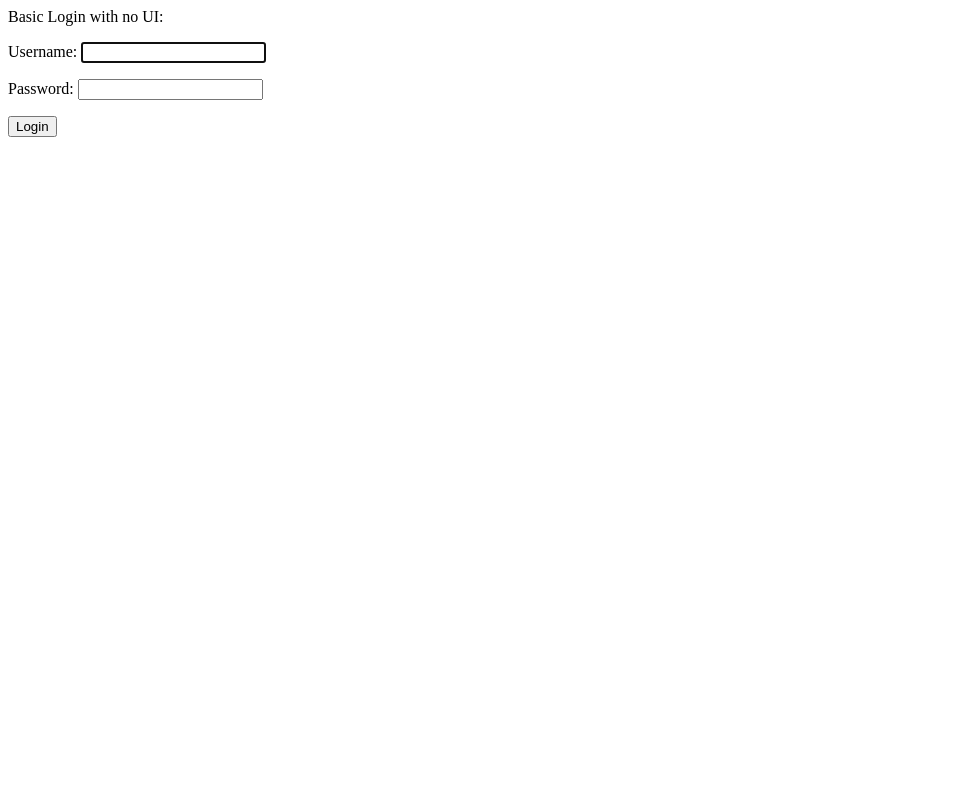
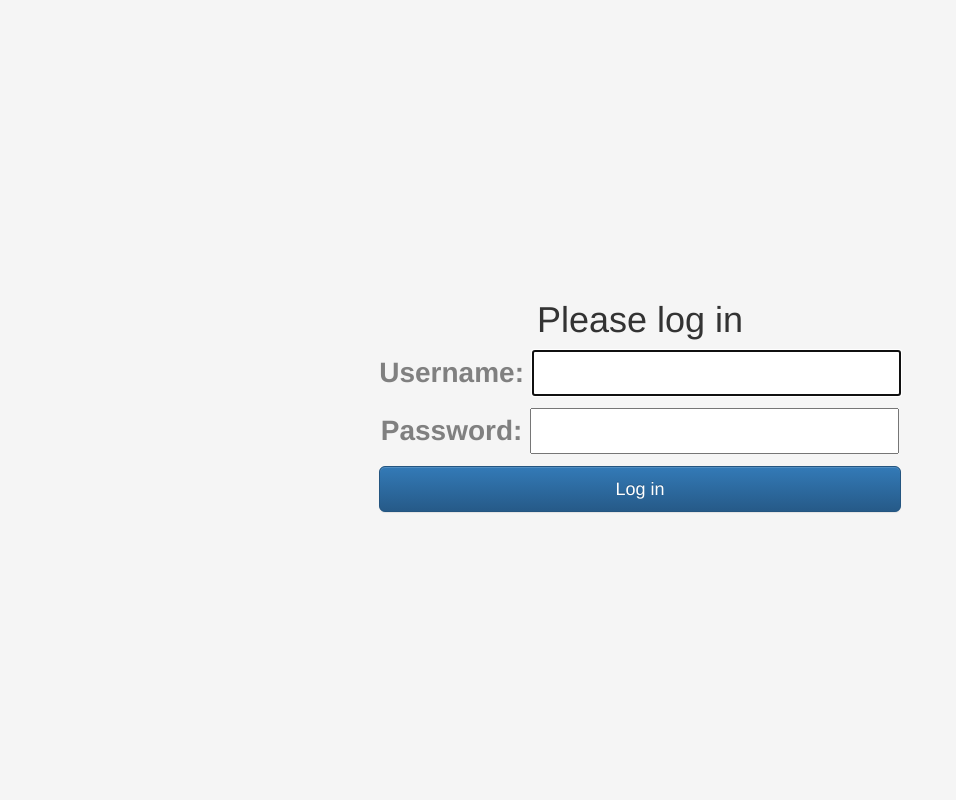
Before and after one commit to NicMuir/Software_Design_Project-2020, a Django app: page /accounts/login/ in a window 1280 px wide. Shown: the whole page, without its empty margins (0-956 px from the left). Run offline with Django 3.2, Linux system fonts and the light colour scheme; some libraries are stand-ins or nearby versions.

Commit message:
Minor UI Tweaks

```diff
--- a/SD_Project/settings.py
+++ b/SD_Project/settings.py
@@ -121,3 +121,6 @@ USE_TZ = True
 # https://docs.djangoproject.com/en/3.0/howto/static-files/
 
 STATIC_URL = '/static/'
+STATICFILES_DIRS = [
+	os.path.join(BASE_DIR, 'static'),
+]
--- /dev/null
+++ b/static/css/login.css
@@ -0,0 +1,13 @@
+body {
+    display: flex;
+    justify-content: center;
+    width: 100%;
+    align-items: center;
+    padding: 20em;
+    background-color: #f5f5f5;
+}
+
+p {
+    color: grey;
+    font-size: 2em;
+}
--- a/templates/registration/logged_out.html
+++ b/templates/registration/logged_out.html
@@ -1,6 +1,12 @@
+{% load static %}
 <!DOCTYPE html>
 <html lang="en">
 <head>
+    <!--Boostrap CDN linkup-->
+    <link rel="stylesheet" href="//maxcdn.bootstrapcdn.com/bootstrap/3.2.0/css/bootstrap.min.css">
+    <link rel="stylesheet" href="//maxcdn.bootstrapcdn.com/bootstrap/3.2.0/css/bootstrap-theme.min.css">
+    <!--Link to static files-->
+     <link href="{% static 'css/logout.css' %}" rel="stylesheet" >
     <meta charset="UTF-8">
     <title>Log Out</title>
 </head>
--- a/templates/registration/login.html
+++ b/templates/registration/login.html
@@ -1,16 +1,26 @@
+{% load static %}
 <!DOCTYPE html>
 <html lang="en">
 <head>
+
+    <!--Boostrap CDN linkup-->
+    <link rel="stylesheet" href="//maxcdn.bootstrapcdn.com/bootstrap/3.2.0/css/bootstrap.min.css">
+    <link rel="stylesheet" href="//maxcdn.bootstrapcdn.com/bootstrap/3.2.0/css/bootstrap-theme.min.css">
+
+    <!--Link to static files-->
+    <link href="{% static 'css/login.css' %}" rel="stylesheet" >
+
     <meta charset="UTF-8">
     <title>Log In</title>
 </head>
-<body>
-    Basic Login with no UI:
-    <form method="post">
-{#        Just uses 'input' and 'p'#}
-        {% csrf_token %}
-        {{ form.as_p }}
-        <button type="submit">Login</button>
-    </form>
-</body>
+            <body class = "text-center">
+                <form class="form-signin" method="post">
+                    <h1 class=" h1 mb-3 font-weight-normal">Please log in</h1>
+                    {#        Just uses 'input' and 'p'#}
+                            {% csrf_token %}
+                            {{ form.as_p }}
+
+                            <button class = "btn btn-lg btn-primary btn-block" type="submit">Log in</button>
+                </form>
+            </body>
 </html>
```
Also changed, not shown: static/css/logout.css (added, +7 -0 lines).
